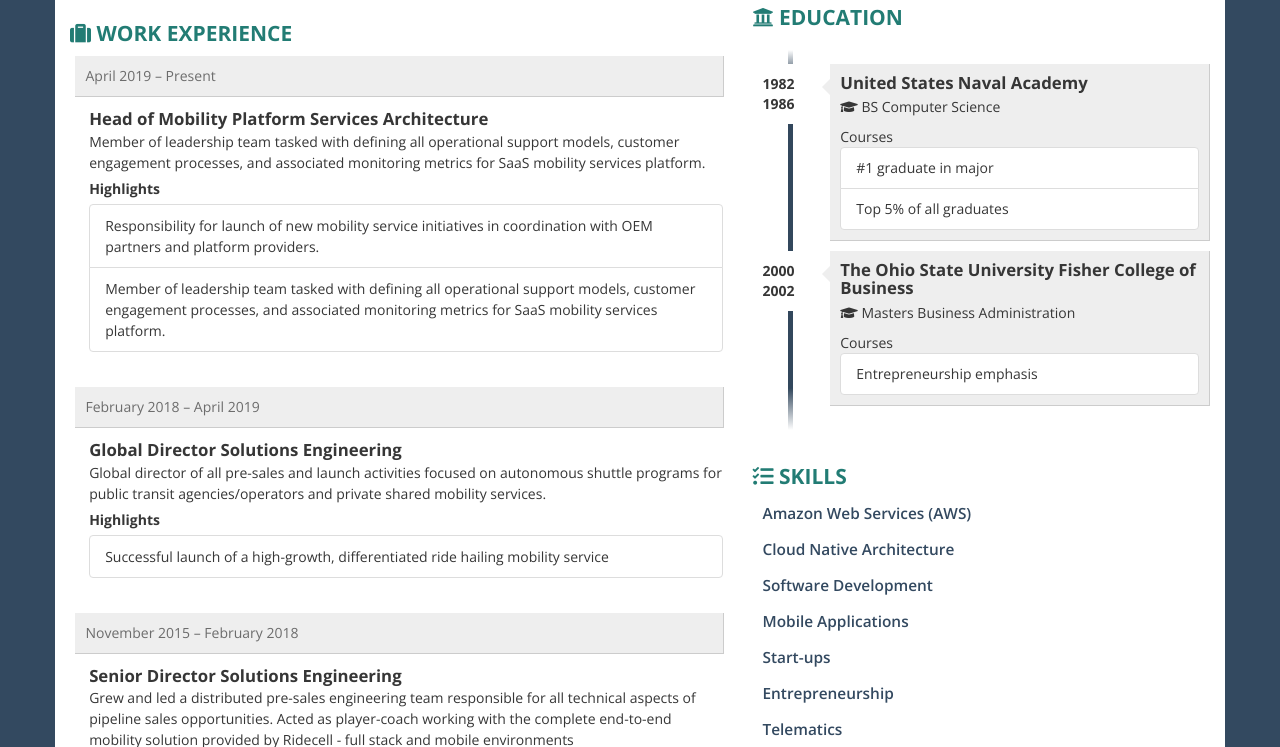
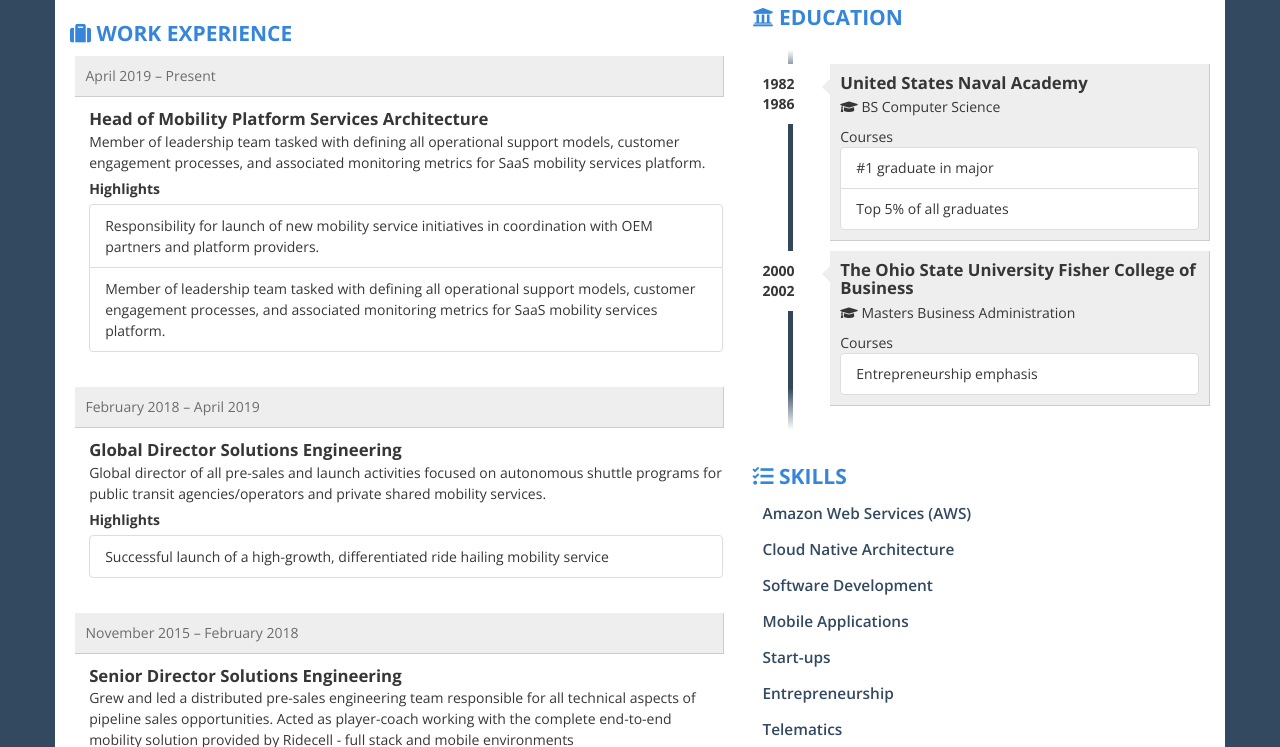
Before and after one commit to mbsoft/jwelchResumeNet, a website: page index.html in a window 1280 px wide. Shown: the part 544-1291 px from the top of the page. Drawn offline with nearby package versions, Linux system fonts and the light colour scheme.

Commit message:
Update index.html

```diff
--- a/index.html
+++ b/index.html
@@ -86,7 +86,7 @@ blockquote {
   margin-bottom: 25px;
 }
 .box h2{
-  color: #227c74;
+  color: #3585db;
   font-size: 1.5em;
   font-weight: 700;
   text-transform: uppercase;
```
